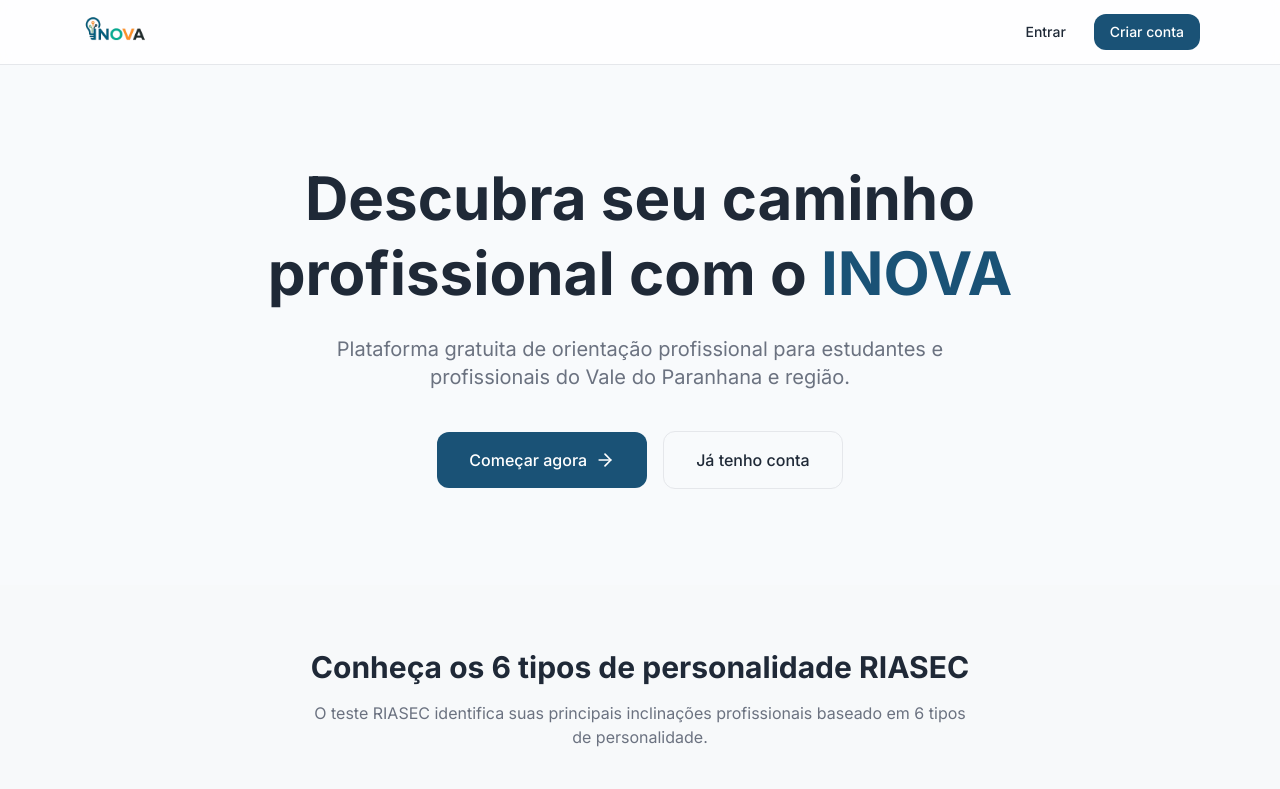
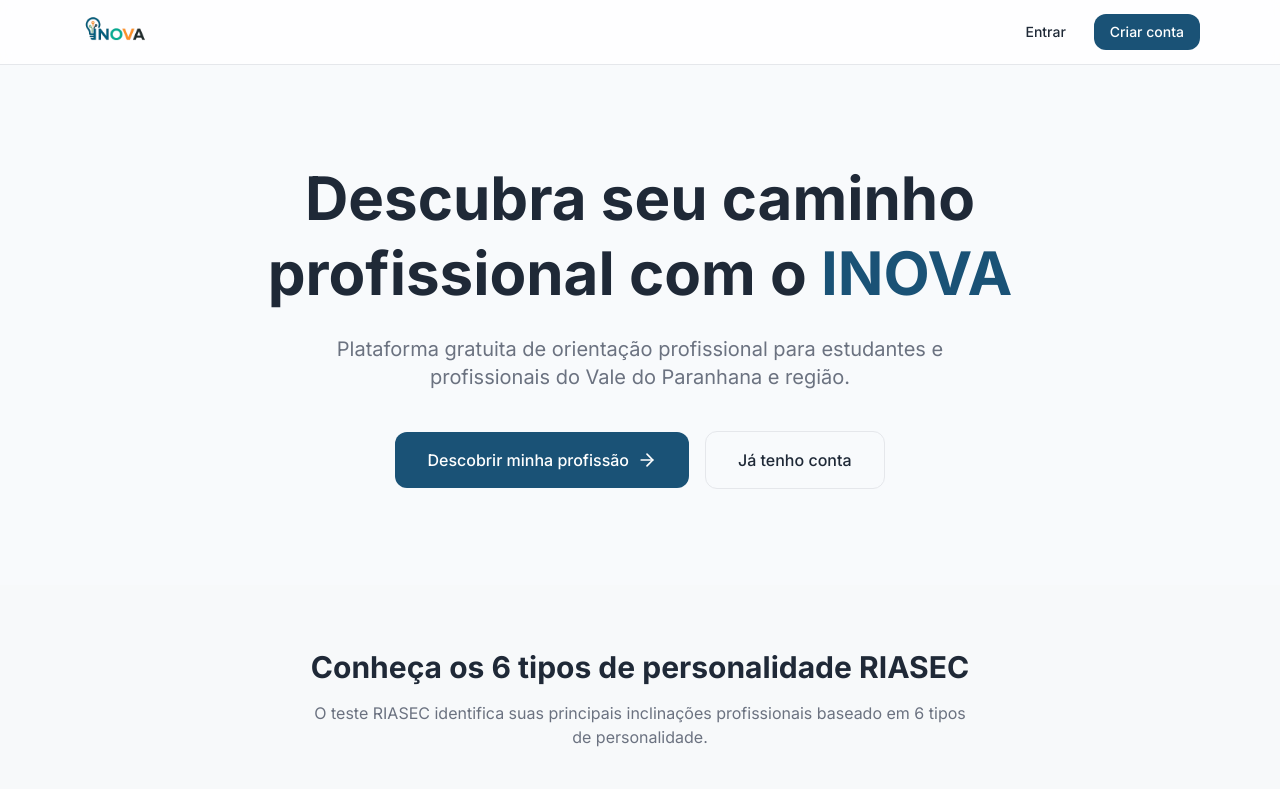
Before and after one commit to SaraCastilhos/INOVA, a Next.js app: page / in a window 1280 px wide. Shown: the top 789 px of the page. Built offline with nearby package versions, Linux system fonts and the light colour scheme; no server answers.

Commit message:
feat(landing): botao principal vira "Descobrir minha profissao"

```diff
--- a/components/landing-page.tsx
+++ b/components/landing-page.tsx
@@ -93,7 +93,7 @@ export function LandingPage() {
               href="/auth/cadastro"
               className="w-full sm:w-auto px-8 py-4 bg-primary text-primary-foreground font-medium rounded-lg hover:bg-primary/90 transition-colors flex items-center justify-center gap-2"
             >
-              Começar agora
+              Descobrir minha profissão
               <ArrowRight className="w-5 h-5" />
             </Link>
             <Link
```
